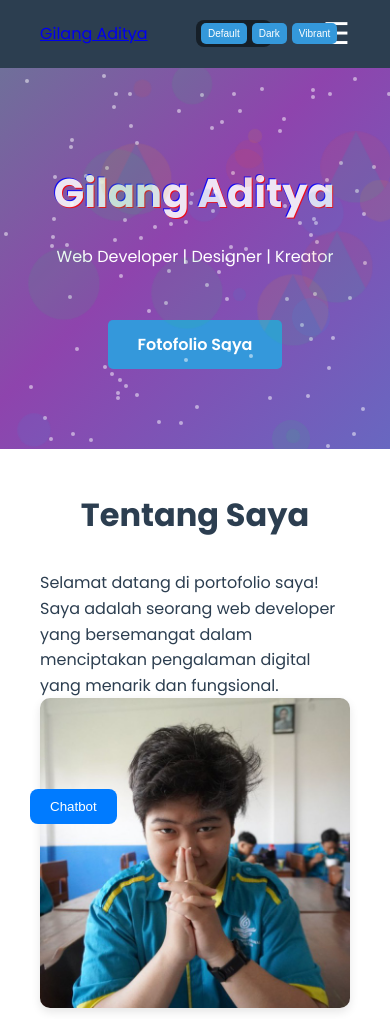
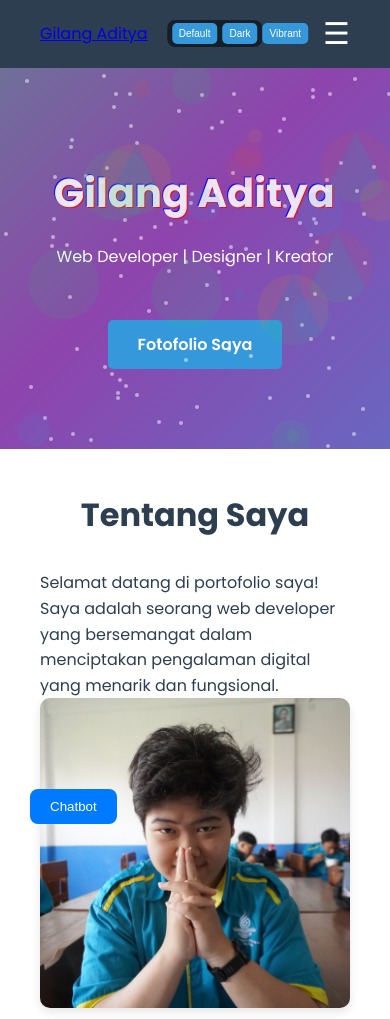
Before and after one commit to gilangaja1/fotofoliomee, a plain HTML site: page index.html in a window 390 px wide. Shown: the top 1019 px of the page. Drawn offline with nearby package versions, Linux system fonts and the light colour scheme; animation ran at ten frames a second.

Commit message:
Update styles.css

```diff
--- a/styles.css
+++ b/styles.css
@@ -1171,7 +1171,7 @@ body.theme-vibrant .btn:hover {
 @media (max-width: 768px) {
     #theme-selector {
         top: 15px; /* Sesuaikan nilai ini untuk posisi vertikal di ponsel */
-        left: 60%; /* Pindahkan lebih ke kanan khusus untuk ponsel */
+        left: 55%; /* Pindahkan lebih ke kanan khusus untuk ponsel */
         transform: translateX(-50%);
     }
 
```
